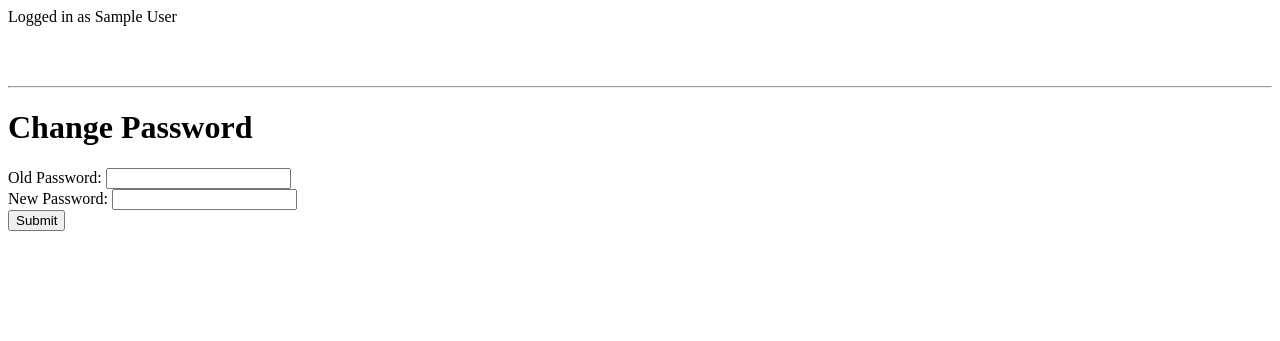
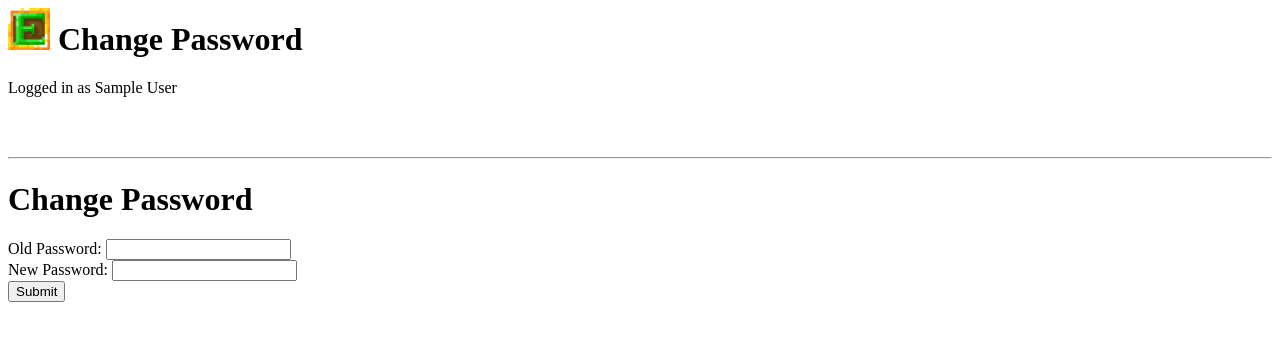
Before and after one commit to BrigittaHega/gcloud, a PHP site: page /password.php in a window 1280 px wide. Shown: the top 341 px of the page. Run offline with PHP 8.4, Linux system fonts and the light colour scheme; the visitor is signed in with stand-in values (Sample User, id 1); data that the repository does not hold is empty.

Commit message:
Surrender to fix the website icon, but fixed the images problem within website instead

```diff
--- a/app.yaml
+++ b/app.yaml
@@ -12,6 +12,3 @@ handlers:
     static_files: \1
     upload: .+\.(gif|png|jpg)$
     application_readable: true
-
-  - url: /icon\.png
-    static_files: icon.png
--- a/login.php
+++ b/login.php
@@ -40,7 +40,7 @@ if ( isset( $_POST["Login"]) ) {
     </head>
 	<body>
     <div>
-	   <img src="eventica.png" alt="Eventica" width="42" height="42"> <h1>Login</h1>
+	    <h1><img src="eventica.png" alt="Eventica" width="42" height="42"> Login</h1>
     </div>
     <div>
 	    <h3>Please fill your data below to login.</h3>
--- a/name.php
+++ b/name.php
@@ -35,6 +35,9 @@ if ( isset( $_POST["submit"]) ) {
     </head>
 <body>
     <div>
+        <h1><img src="eventica.png" alt="Eventica" width="42" height="42"> Change Name</h1>
+    </div>
+    <div>
         <p>Logged in as <?php echo $_SESSION["name"] ?></p><br><br>
         <hr>
         <h1>Change Name</h1>
--- a/password.php
+++ b/password.php
@@ -39,6 +39,9 @@ if ( isset( $_POST["submit"]) ) {
     </head>
 <body>
     <div>
+        <h1><img src="eventica.png" alt="Eventica" width="42" height="42"> Change Password</h1>
+    </div>
+    <div>
         <p>Logged in as <?php echo $_SESSION["name"] ?></p><br><br>
         <hr>
         <h1>Change Password</h1>
--- a/register.php
+++ b/register.php
@@ -33,7 +33,7 @@ if ( isset( $_POST["Login"]) ) {
     </head>
 	<body>
     <div>
-	   <img src="eventica.png" alt="Eventica" width="42" height="42"> <h1>Register</h1>
+	    <h1><img src="eventica.png" alt="Eventica" width="42" height="42"> Register</h1>
     </div>
     <div>
 	    <h3>Please fill your data below to register.</h3>
```
